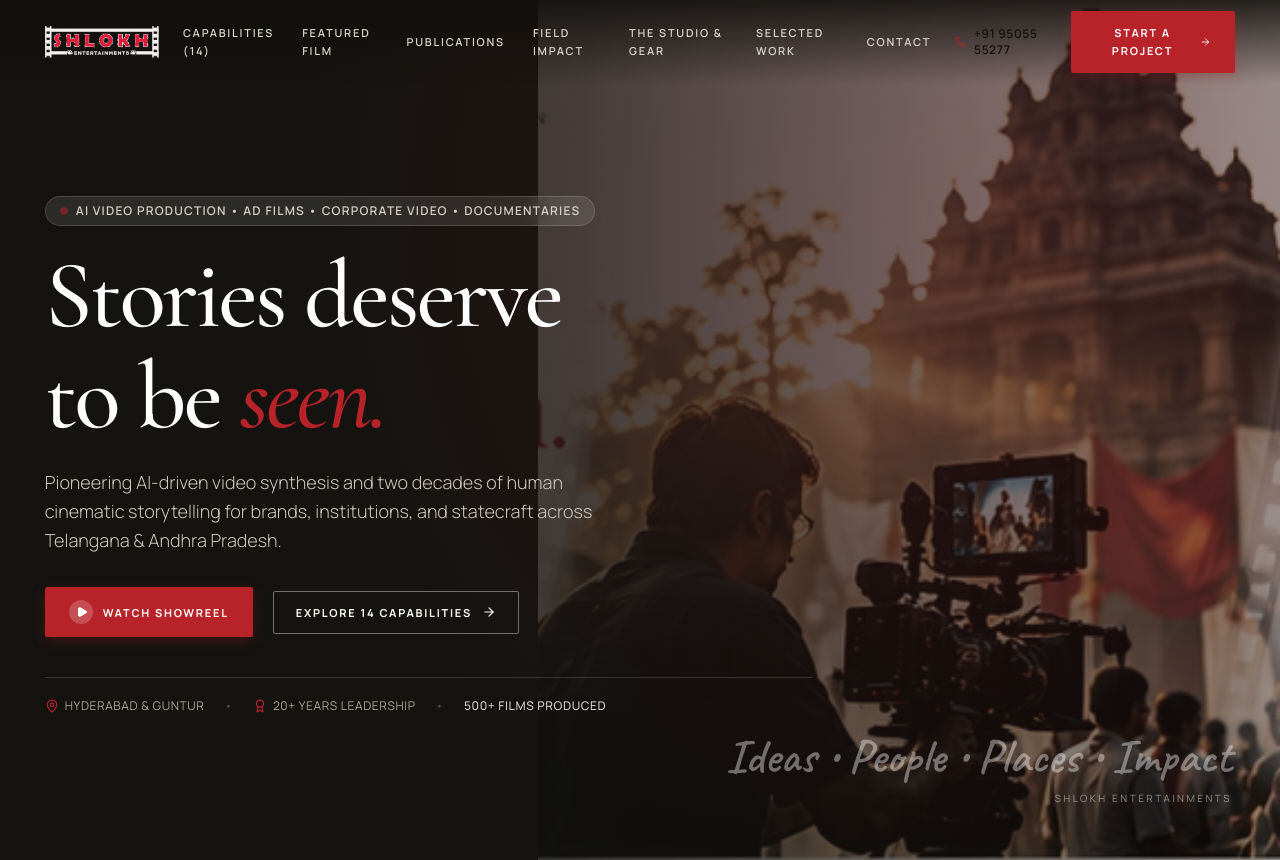
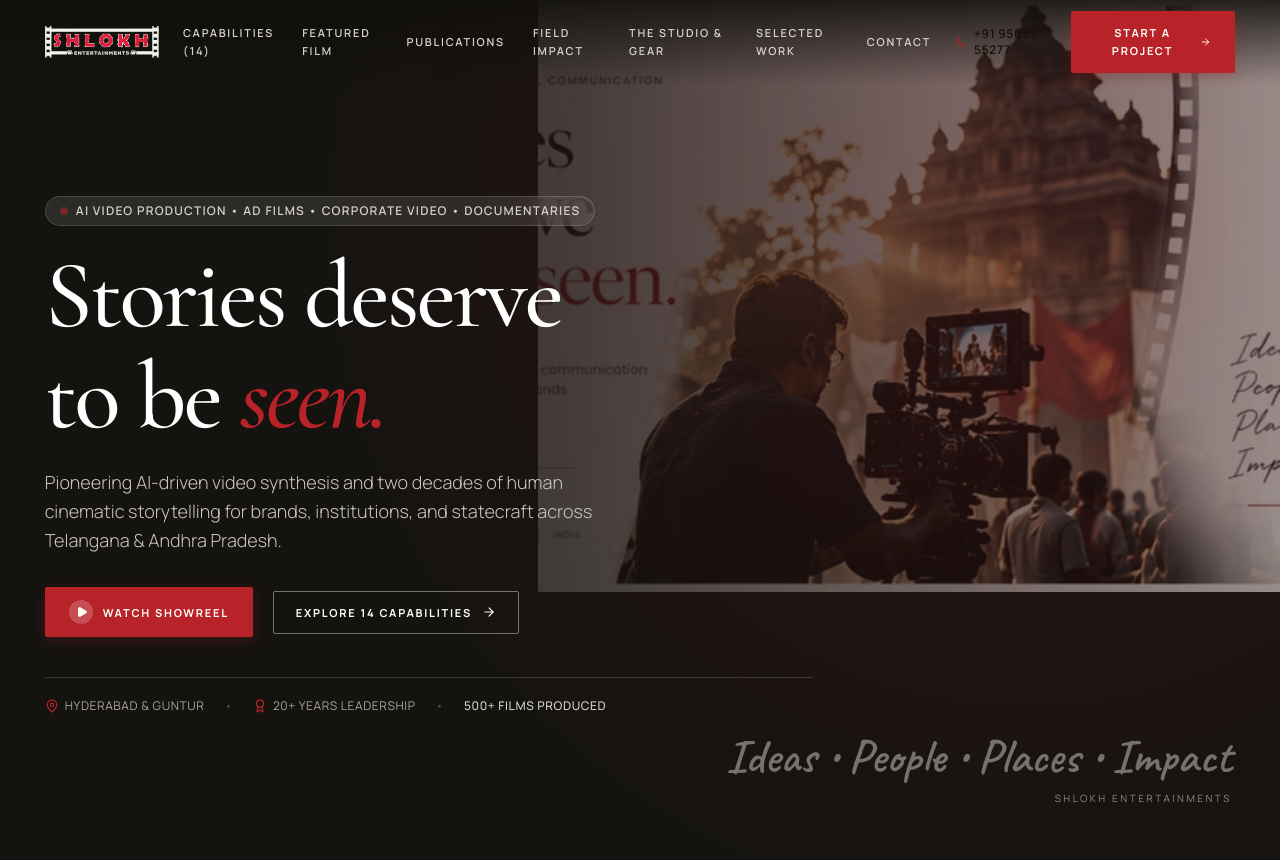
Before and after one commit to devpulseorg/shlok, a React (Vite) app: page / in a window 1280 px wide. Shown: the top 860 px of the page. Built offline with nearby package versions, Linux system fonts and the light colour scheme; the HTML template or start-up script is replaced by a standard one.

Commit message:
fix(footer): prevent footer logo distortion by removing global unlayered img cover override and locking logo dimensions

```diff
--- a/src/App.tsx
+++ b/src/App.tsx
@@ -284,7 +284,12 @@
       {/* Mobile Drawer */}
       <div className={`mobile-drawer ${mobileMenuOpen ? 'open' : ''}`}>
         <div className="flex justify-between items-center mb-8 pb-4 border-b border-white/10">
-          <img src="/images/shlokh_logo_light_header.png" alt="Shlokh Logo" className="h-8 w-auto" />
+          <img
+            src="/images/shlokh_logo_light_header.png"
+            alt="Shlokh Logo"
+            className="h-8 w-auto max-w-[180px] object-contain block"
+            style={{ height: '32px', width: 'auto' }}
+          />
           <button onClick={() => setMobileMenuOpen(false)} className="text-white p-2">
             <X className="w-6 h-6" />
           </button>
@@ -1721,7 +1726,12 @@
         <div className="site-container">
           <div className="grid grid-cols-1 md:grid-cols-2 lg:grid-cols-4 gap-10 mb-12">
             <div>
-              <img src="/images/shlokh_logo_light_header.png" alt="Shlokh Entertainments" className="h-10 w-auto mb-4" />
+              <img
+                src="/images/shlokh_logo_light_header.png"
+                alt="Shlokh Entertainments"
+                className="h-10 w-auto max-w-[220px] object-contain mb-4 block"
+                style={{ height: '40px', width: 'auto' }}
+              />
               <p className="text-xs text-[#a9a59c] leading-relaxed mb-4">
                 Films, Photography, Visual Communication. Combining artificial intelligence with seasoned cinematic craft for a better tomorrow.
               </p>
--- a/src/index.css
+++ b/src/index.css
@@ -50,11 +50,10 @@
   text-decoration: none;
 }
 
-img {
+img, video {
+  max-width: 100%;
+  height: auto;
   display: block;
-  width: 100%;
-  height: 100%;
-  object-fit: cover;
 }
 
 button {
```
